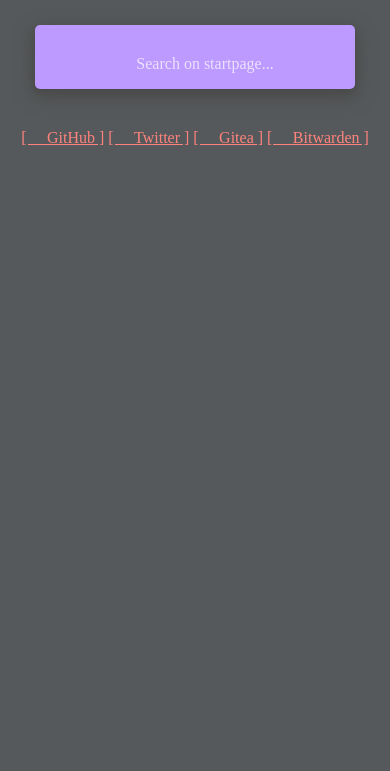
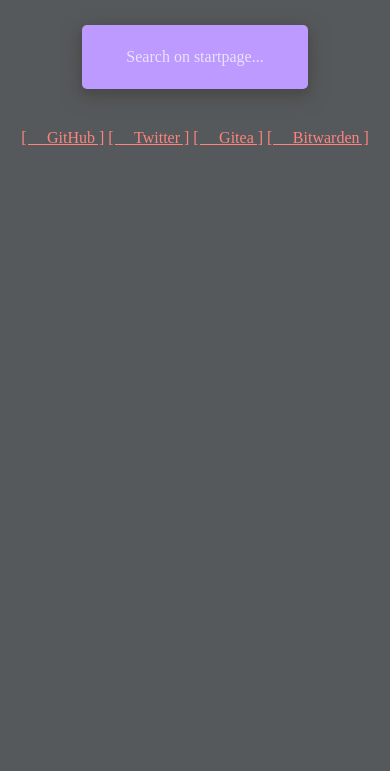
Before and after one commit to Woomymy/welcome_page, a plain HTML site: page index.html in a window 390 px wide. Shown: the part 73-844 px from the top of the page. Drawn offline with Linux system fonts and the light colour scheme; a web font is replaced by a local one.

Commit message:
Welcome_page: Make responsive

```diff
--- a/css/index.css
+++ b/css/index.css
@@ -21,7 +21,7 @@ h1 {
 
 form {
   background-color: #bd9aff;
-  width: 300px;
+  width: 55%;
   height: 44px;
   border-radius: 5px;
   display: flex;
@@ -39,7 +39,6 @@ input {
   caret-color: #4a4a4a;
   height: 100%;
   width: 100%;
-  padding: 7px 10px;
 }
 
 ::placeholder {
--- a/index.html
+++ b/index.html
@@ -3,6 +3,7 @@
 	<head>
 		<meta charset="utf8">
 		<title>Hello!</title>
+		<meta name="viewport" content="width=device-width, initial-scale=1.0">
 		<link rel="stylesheet" type="text/css" href="css/index.css">
 	</head>
 	<body>
```
